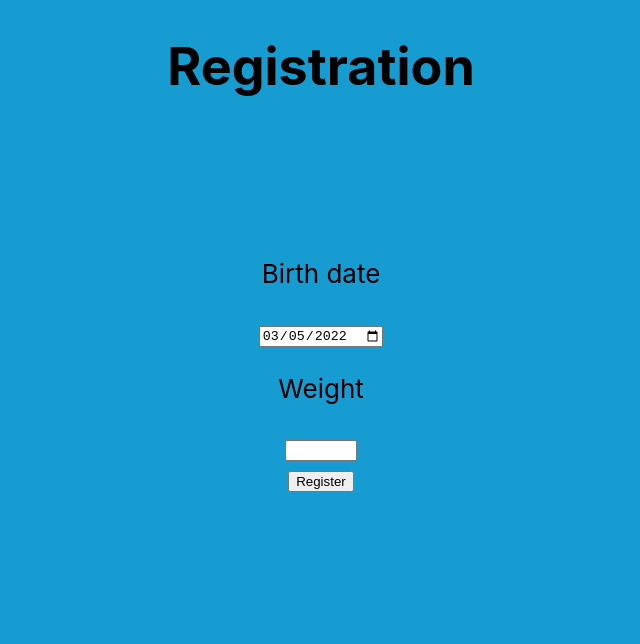
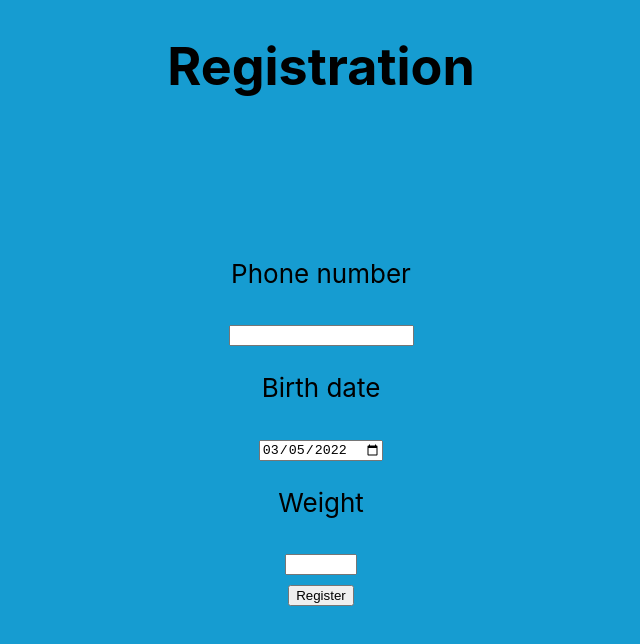
Before and after one commit to ASkiedra/avalanche-qa-lead-task-1, a React (Create React App) app: page / in a window 1280 px wide. Shown: the top 644 px of the page, without its empty margins (319-959 px from the left). Built offline with nearby package versions, Linux system fonts and the light colour scheme.

Commit message:
improvements

```diff
--- a/src/App.tsx
+++ b/src/App.tsx
@@ -3,7 +3,7 @@ import { useState } from 'react'
 const App = () => {
   const [drankAmount, setDrankAmount] = useState(0)
   const [addAmount, setAddAmount] = useState(0)
-  const [userData, setUserData] = useState({ birthDate: new Date(), weight: 0 })
+  const [userData, setUserData] = useState({ birthDate: new Date(), weight: 0, phoneNumber: '' })
   const [registered, setRegistered] = useState(false)
   const shouldFormat = drankAmount >= 1000;
   const maxAmountDrank = 10000;
@@ -39,6 +39,12 @@ const App = () => {
             </>
             :
             <>
+              <p>Phone number</p>
+
+              <input value={userData.phoneNumber || ''} onChange={({ target }) => {
+                setUserData({ ...userData, phoneNumber: target.value })
+              }} />
+
               <p>Birth date</p>
 
               <input type='date' value={userData.birthDate.toLocaleDateString("lt-LT")} onChange={({ target }) => {
@@ -58,8 +64,13 @@ const App = () => {
                 setUserData({ ...userData, weight: +target.value })
               }} />
 
+
               <div>
                 <button onClick={() => {
+                  if (userData.phoneNumber.length < 6) {
+                    return alert('Phone number too short.')
+                  }
+
                   if (!userData.weight || !userData.birthDate) {
                     return alert('Please enter all fields.')
                   }
```
